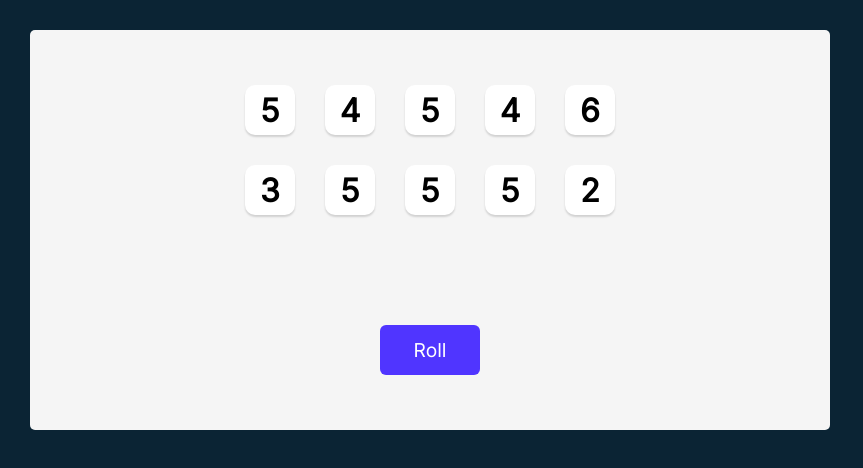
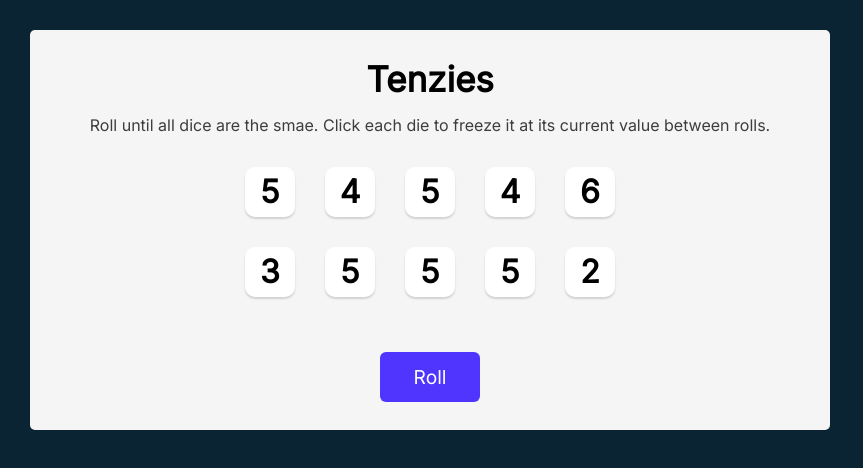
Before and after one commit to lilianlee0213/Scrimba-Projects, a React (Create React App) app in the folder tenzies/: page / in a window 1280 px wide. Shown: the top 468 px of the page, without its empty margins (0-863 px from the left). Built offline with nearby package versions, Linux system fonts and the light colour scheme.

Commit message:
add title and instruction with styles

```diff
--- a/tenzies/src/App.js
+++ b/tenzies/src/App.js
@@ -33,6 +33,11 @@
 
 	return (
 		<main>
+			<h1 className="title">Tenzies</h1>
+			<p className="instructions">
+				Roll until all dice are the smae. Click each die to freeze it at its
+				current value between rolls.
+			</p>
 			<div className="dice-container">
 				{dice.map((die) => (
 					<Die
--- a/tenzies/src/index.css
+++ b/tenzies/src/index.css
@@ -15,17 +15,27 @@
 	justify-content: space-around;
 	align-items: center;
 	width: 100%;
+	padding: 20px;
 	min-width: 400px;
 	max-width: 800px;
 	height: 400px;
 	border-radius: 5px;
 	background-color: #f5f5f5;
 }
-
+.title {
+	font-size: 35px;
+	margin: 0;
+}
+.instructions {
+	margin-top: 0;
+	text-align: center;
+	color: #3d3d3d;
+}
 .dice-container {
 	display: grid;
 	grid-template: auto auto / repeat(5, 1fr);
 	gap: 30px;
+	margin-bottom: 40px;
 }
 .die-face {
 	display: flex;
```
